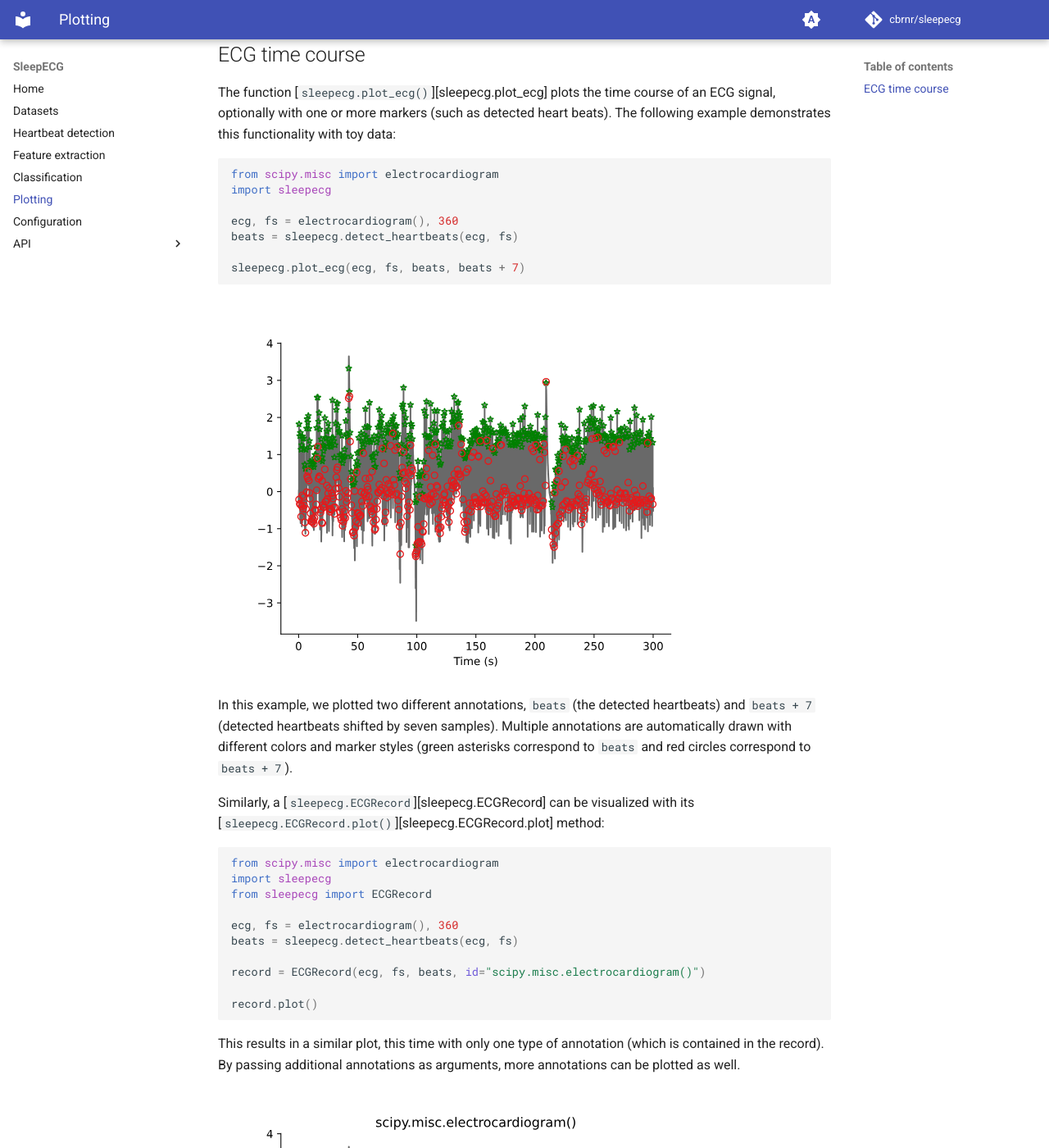
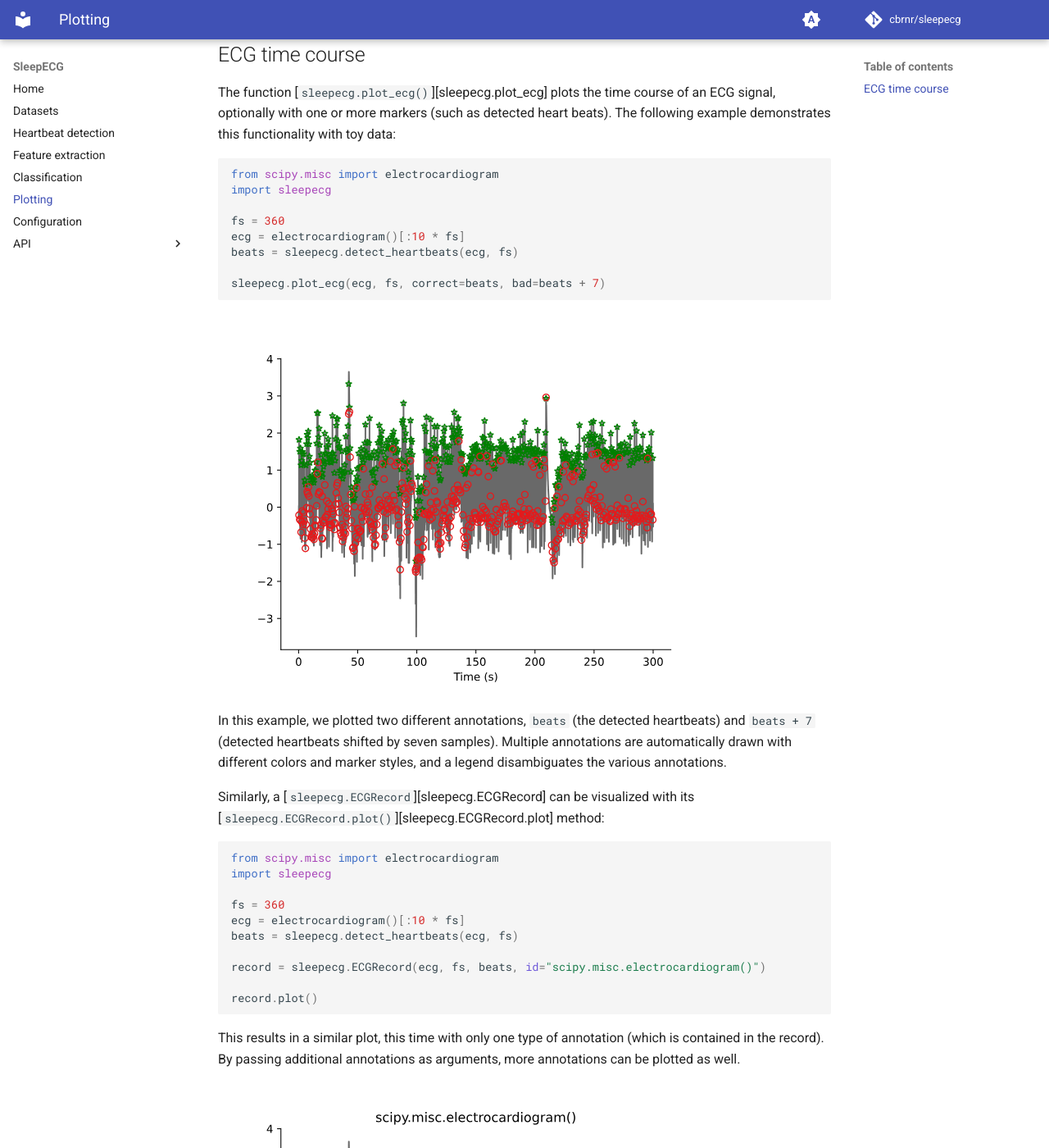
Before and after one commit to cbrnr/sleepecg, an MkDocs documentation site: the page built from docs/plotting.md, in a window 1280 px wide and 1400 px high, scrolled down 222 px. Shown: the whole window at 82% size. Built offline with MkDocs 1.6.1 and Material for MkDocs 9.7.7, drawn with Linux system fonts in a browser that asks for light colours; comment, search, counter and statistics services are not loaded.

Commit message:
Better function signature with kwargs

````diff
--- a/docs/plotting.md
+++ b/docs/plotting.md
@@ -8,27 +8,28 @@
 from scipy.misc import electrocardiogram
 import sleepecg
 
-ecg, fs = electrocardiogram(), 360
+fs = 360
+ecg = electrocardiogram()[:10 * fs]
 beats = sleepecg.detect_heartbeats(ecg, fs)
 
-sleepecg.plot_ecg(ecg, fs, beats, beats + 7)
+sleepecg.plot_ecg(ecg, fs, correct=beats, bad=beats + 7)
 ```
 
 ![ECG time course with beat annotations](./img/plot_ecg.svg)
 
-In this example, we plotted two different annotations, `beats` (the detected heartbeats) and `beats + 7` (detected heartbeats shifted by seven samples). Multiple annotations are automatically drawn with different colors and marker styles (green asterisks correspond to `beats` and red circles correspond to `beats + 7`).
+In this example, we plotted two different annotations, `beats` (the detected heartbeats) and `beats + 7` (detected heartbeats shifted by seven samples). Multiple annotations are automatically drawn with different colors and marker styles, and a legend disambiguates the various annotations.
 
 Similarly, a [`sleepecg.ECGRecord`][sleepecg.ECGRecord] can be visualized with its [`sleepecg.ECGRecord.plot()`][sleepecg.ECGRecord.plot] method:
 
 ```python
 from scipy.misc import electrocardiogram
 import sleepecg
-from sleepecg import ECGRecord
 
-ecg, fs = electrocardiogram(), 360
+fs = 360
+ecg = electrocardiogram()[:10 * fs]
 beats = sleepecg.detect_heartbeats(ecg, fs)
 
-record = ECGRecord(ecg, fs, beats, id="scipy.misc.electrocardiogram()")
+record = sleepecg.ECGRecord(ecg, fs, beats, id="scipy.misc.electrocardiogram()")
 
 record.plot()
 ```
````
Also changed, not shown: 2 other files.
